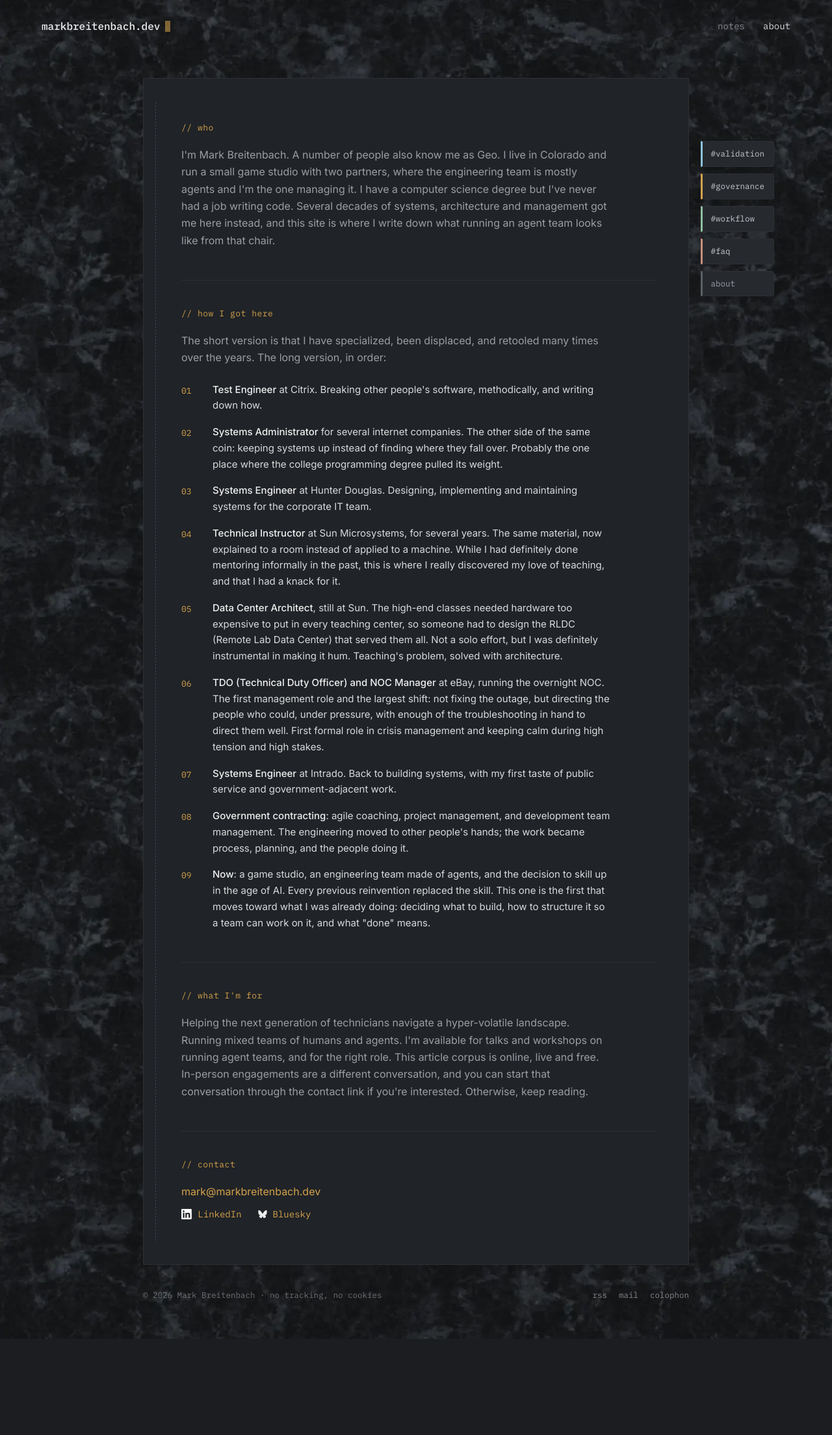
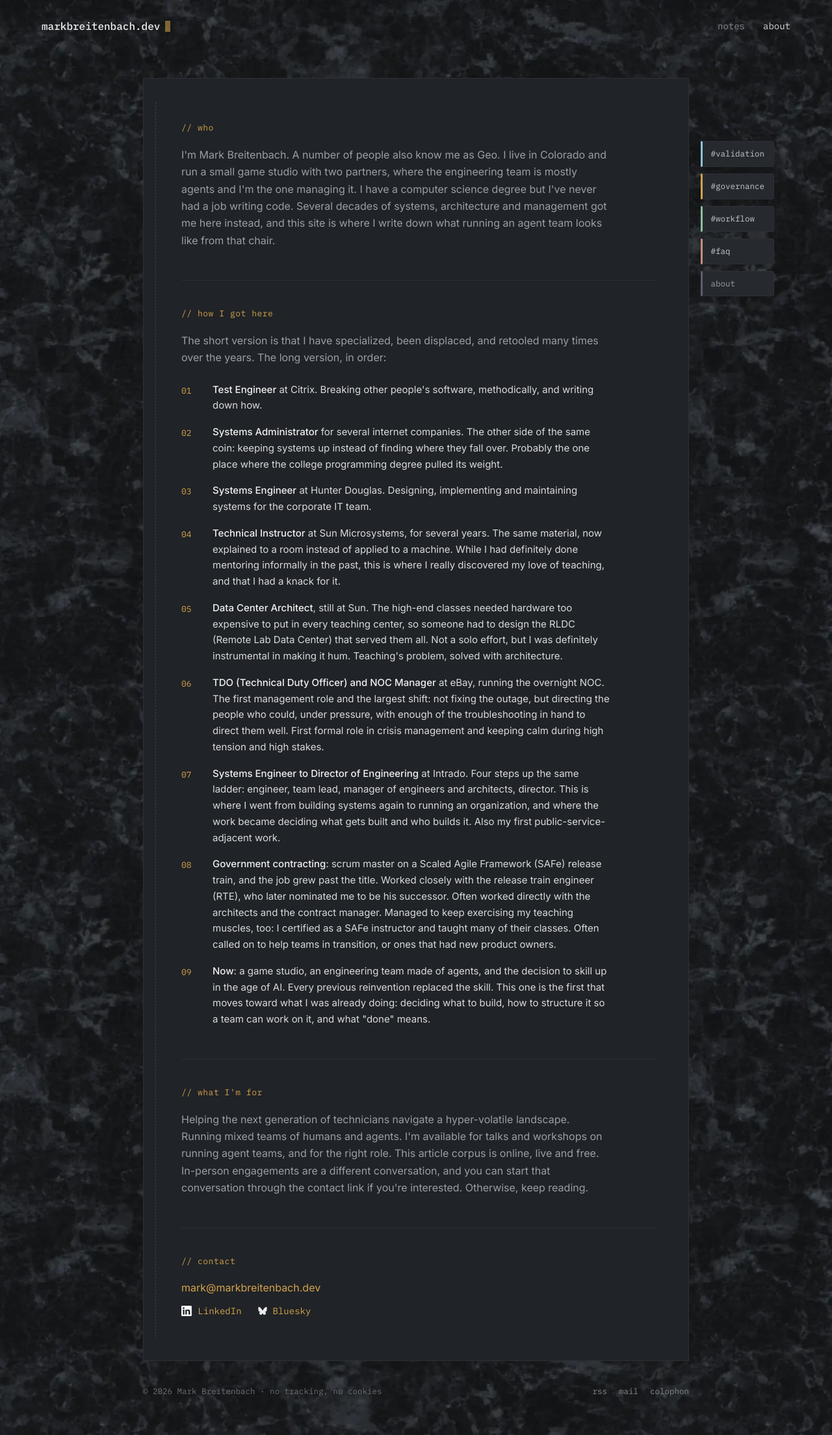
Before and after one commit to Zhinjio/markbreitenbach.dev, a Jekyll site: the page built from about.html, in a window 1280 px wide. Shown: the whole page at 65% size. Built offline with Jekyll 4.4.1, drawn with Linux system fonts in a browser that asks for light colours; before the commit the page ends 2061 px from its top, so only the background shows below that.

Commit message:
expanded about page sections and modified footnote markers

```diff
--- a/about.html
+++ b/about.html
@@ -18,8 +18,8 @@ permalink: /about/
   <li><strong>Technical Instructor</strong> at Sun Microsystems, for several years. The same material, now explained to a room instead of applied to a machine. While I had definitely done mentoring informally in the past, this is where I really discovered my love of teaching, and that I had a knack for it.</li>
   <li><strong>Data Center Architect</strong>, still at Sun. The high-end classes needed hardware too expensive to put in every teaching center, so someone had to design the RLDC (Remote Lab Data Center) that served them all. Not a solo effort, but I was definitely instrumental in making it hum. Teaching's problem, solved with architecture.</li>
   <li><strong>TDO (Technical Duty Officer) and NOC Manager</strong> at eBay, running the overnight NOC. The first management role and the largest shift: not fixing the outage, but directing the people who could, under pressure, with enough of the troubleshooting in hand to direct them well. First formal role in crisis management and keeping calm during high tension and high stakes.</li>
-  <li><strong>Systems Engineer</strong> at Intrado. Back to building systems, with my first taste of public service and government-adjacent work.</li>
-  <li><strong>Government contracting</strong>: agile coaching, project management, and development team management. The engineering moved to other people's hands; the work became process, planning, and the people doing it.</li>
+  <li><strong>Systems Engineer to Director of Engineering</strong> at Intrado. Four steps up the same ladder: engineer, team lead, manager of engineers and architects, director. This is where I went from building systems again to running an organization, and where the work became deciding what gets built and who builds it. Also my first public-service-adjacent work.</li>
+  <li><strong>Government contracting</strong>: scrum master on a Scaled Agile Framework (SAFe) release train, and the job grew past the title. Worked closely with the release train engineer (RTE), who later nominated me to be his successor. Often worked directly with the architects and the contract manager. Managed to keep exercising my teaching muscles, too: I certified as a SAFe instructor and taught many of their classes. Often called on to help teams in transition, or ones that had new product owners.</li>
   <li><strong>Now</strong>: a game studio, an engineering team made of agents, and the decision to skill up in the age of AI. Every previous reinvention replaced the skill. This one is the first that moves toward what I was already doing: deciding what to build, how to structure it so a team can work on it, and what "done" means.</li>
 </ol>
 
--- a/assets/css/site.css
+++ b/assets/css/site.css
@@ -382,7 +382,7 @@ a:hover { color: var(--accent-hover); text-decoration: underline; text-underline
 
 /* kramdown footnotes */
 .prose sup { font-family: var(--mono); font-size: 11px; line-height: 0; }
-.prose sup a { color: var(--accent); }
+.prose sup a, .prose .reversefootnote { color: var(--accent); text-decoration: none; }
 .prose .footnotes {
   margin-top: 3em;
   padding-top: 1.5em;
```
